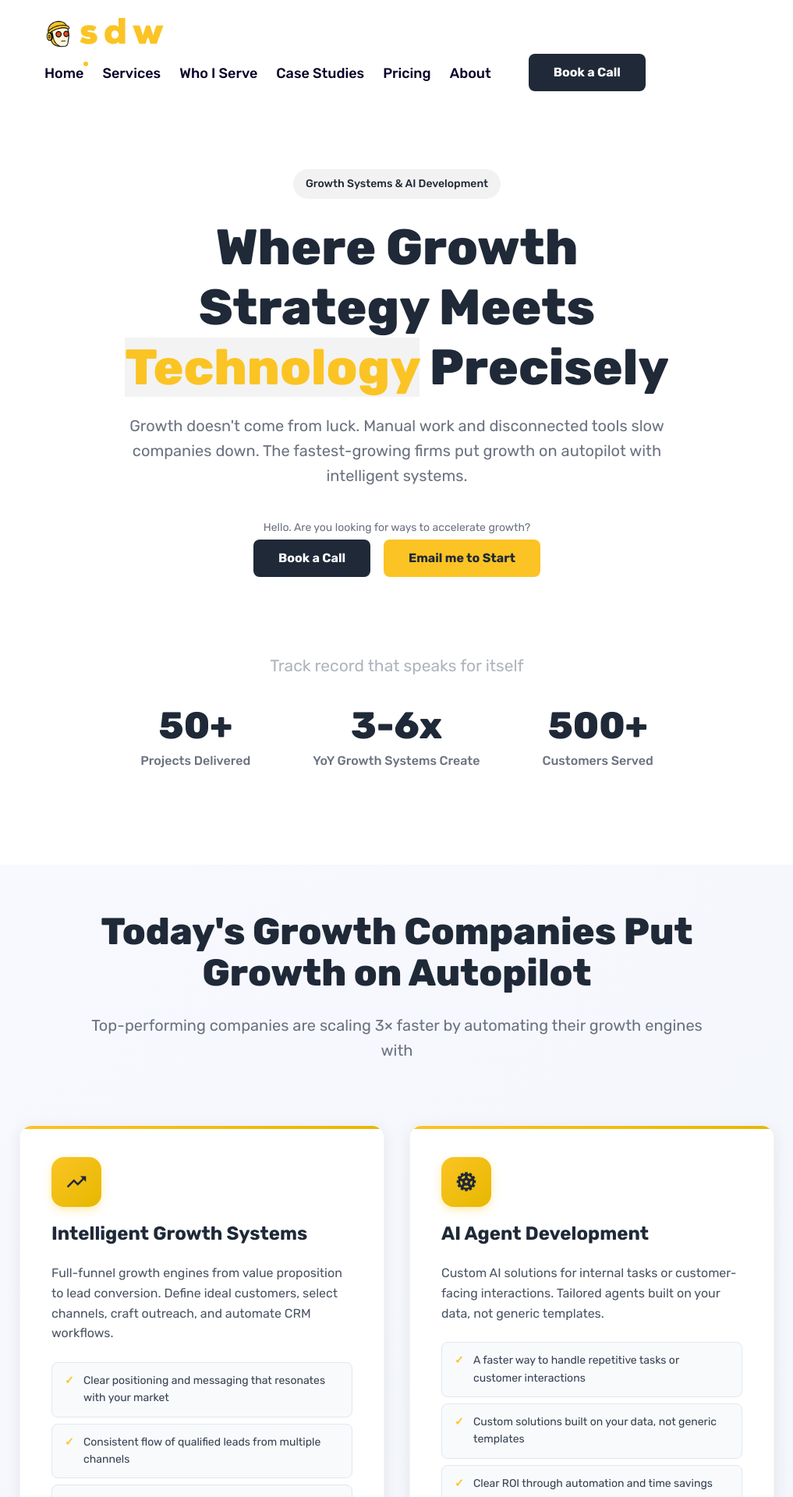
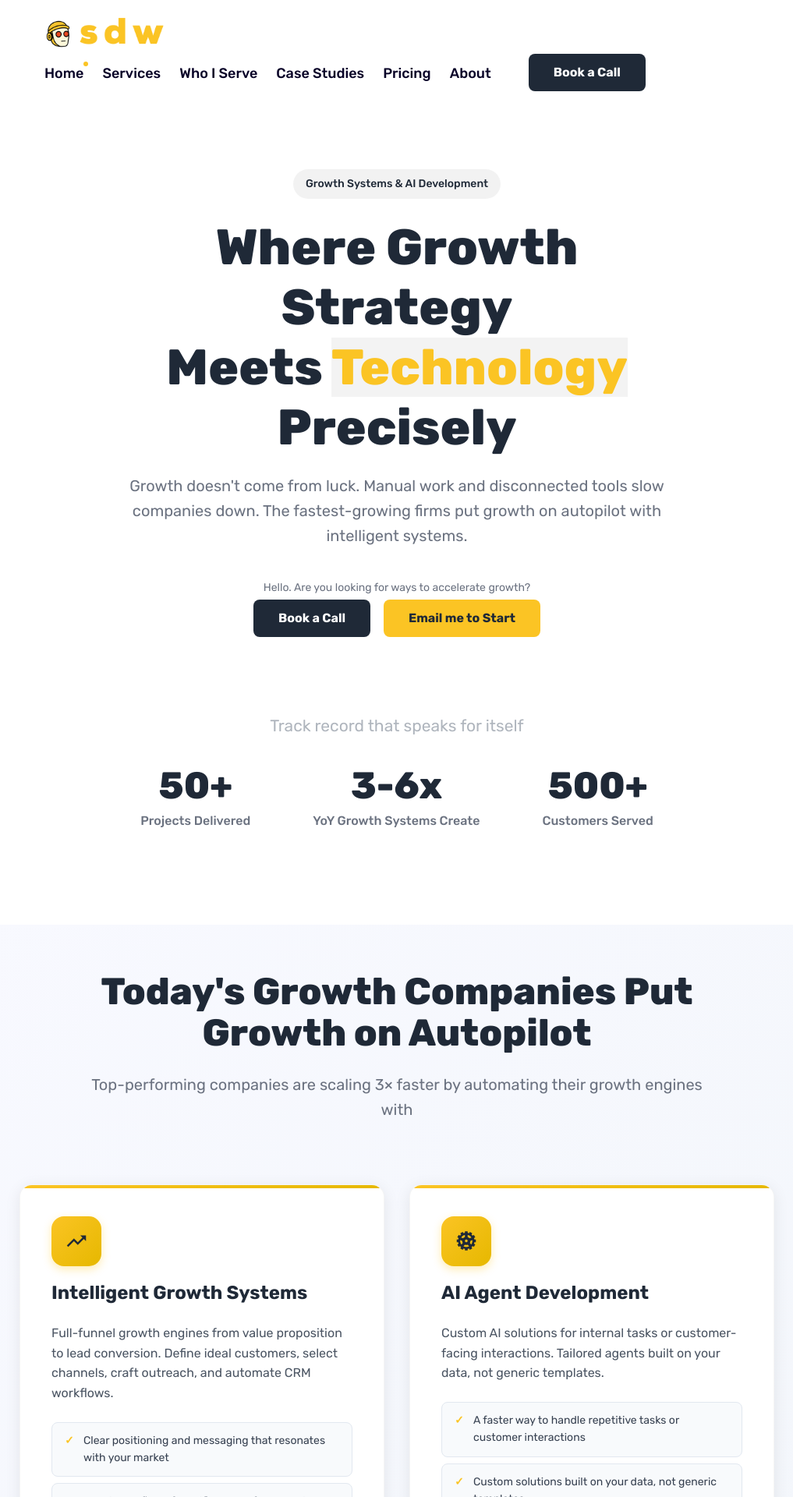
Before and after one commit to nikpalumbo/nikpalumbo.github.io, a Jekyll site: the page built from index.html, in a window 1280 px wide. Shown: the top 1920 px of the page at 78% size, without its empty margins (131-1148 px from the left). Built offline with Jekyll 4.4.1, drawn with Linux system fonts in a browser that asks for light colours.

Commit message:
Updated hero title to display in specific lines: Where Growth Strategy, Meets Technology, Precisely

```diff
--- a/_data/settings.yml
+++ b/_data/settings.yml
@@ -50,7 +50,7 @@
 hero:
   enable: true
   hero__badge: Growth Systems & AI Development
-  hero__title: Where Growth Strategy Meets <span class="highlight">Technology</span> Precisely
+  hero__title: "Where Growth Strategy<br>Meets <span class=\"highlight\">Technology</span><br>Precisely"
   hero__description: "Growth doesn't come from luck. Manual work and disconnected tools slow companies down. The fastest-growing firms put growth on autopilot with intelligent systems."
   hero__image: "/images/01-1.jpg"
 
--- a/_sass/3-modules/_hero.scss
+++ b/_sass/3-modules/_hero.scss
@@ -55,6 +55,7 @@
   line-height: 1.2;
   margin-bottom: 20px;
   color: #1f2937;
+  white-space: pre-line; /* This ensures line breaks are respected */
 
   .highlight {
     color: var(--primary-color);
```
